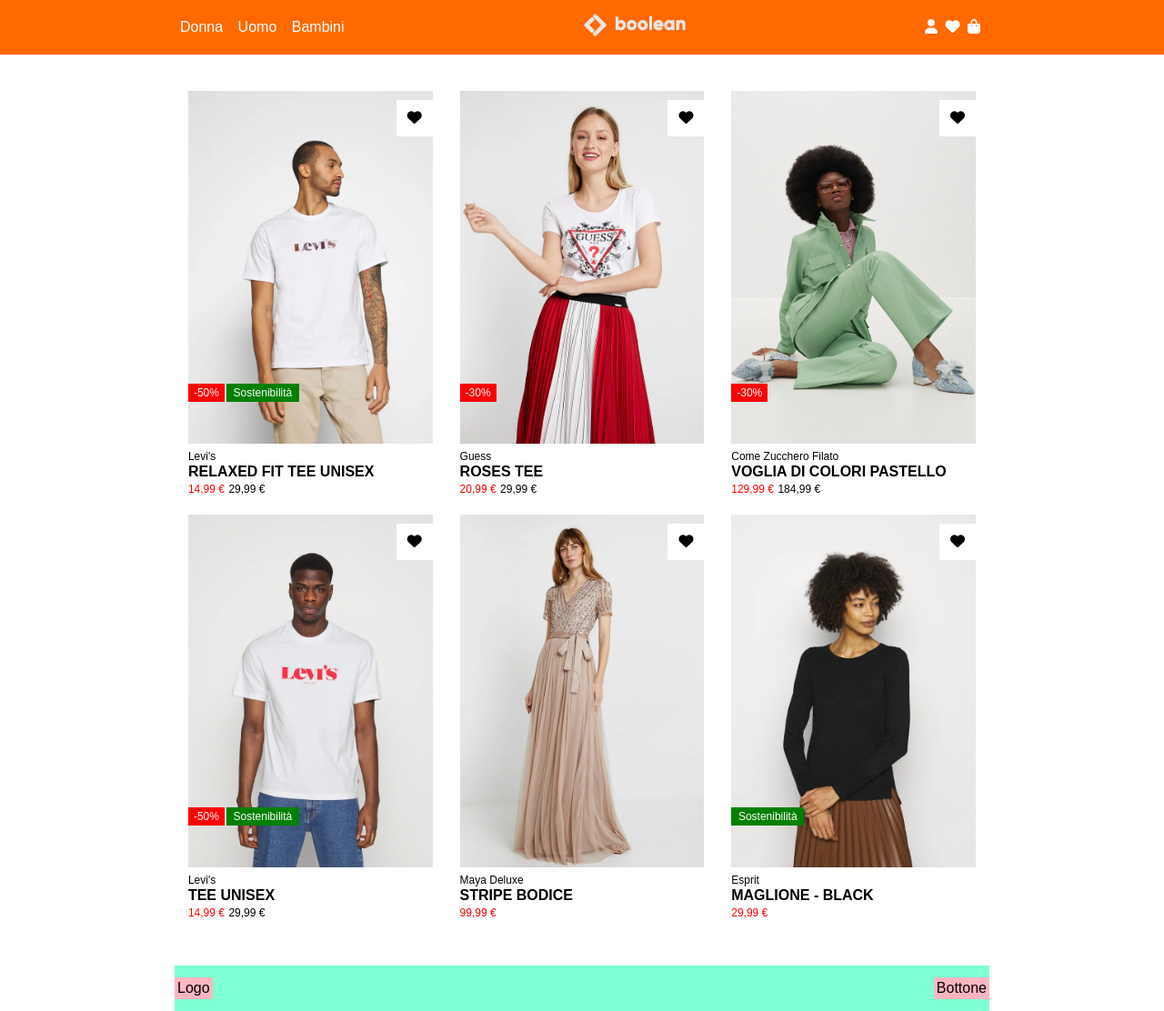
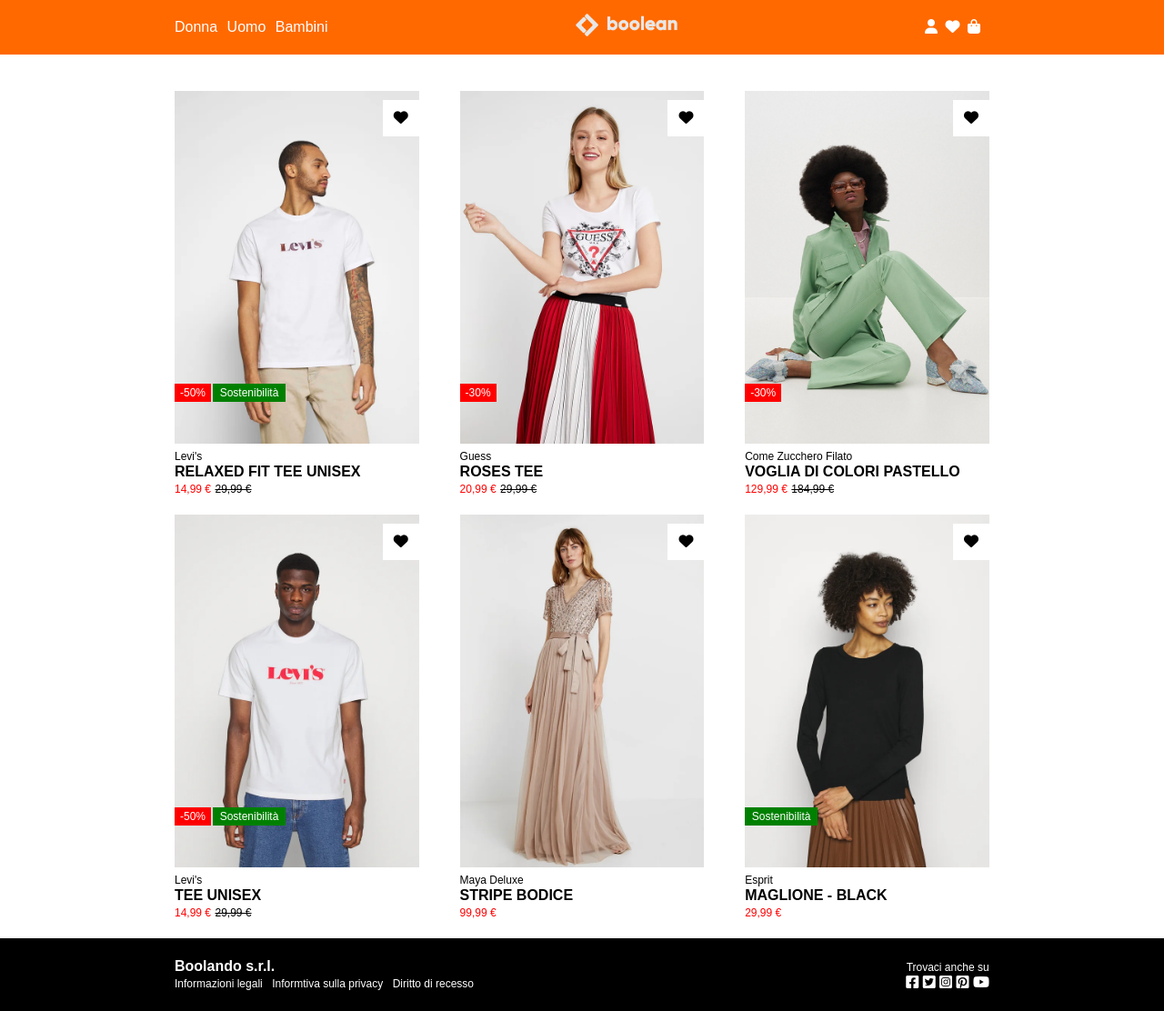
Before and after one commit to ErJump/html-css-boolando, a plain HTML site: page index.html in a window 1280 px wide. Shown: the whole page at 91% size. Drawn offline with Linux system fonts and the light colour scheme.

Commit message:
Esercizio Completo

```diff
--- a/css/style.css
+++ b/css/style.css
@@ -27,20 +27,25 @@ img{
     justify-content: space-between;
 }
 
-ul{
-    text-align: center;
-}
-
-li{
+.menu li{
     display: inline-block;
     list-style: none;
 }
 
-li a{
+.menu li a{
     text-decoration: none;
     display: inline-block;
-    padding: 6px;
+    padding: 6px 6px 0 0;
     color: white;
+}
+
+li a:hover{
+    text-decoration: underline;
+}
+
+.icons i:hover{
+    cursor: pointer;
+    color: black;
 }
 
 .logo img{
@@ -65,7 +70,7 @@ main {
 
 .container{
     display: flex;
-    justify-content: space-around;
+    justify-content: space-between;
     width: 70%;
     margin: 0 auto;
     flex-wrap: wrap;
@@ -105,6 +110,10 @@ main {
     text-align: center;
     line-height: 40px;
     z-index: 3;
+}
+
+.heart:hover{
+    color: red;
 }
 
 .sale{
@@ -162,6 +171,7 @@ h2{
 
 .old-price{
     font-size: 12px;
+    text-decoration: line-through;
 }
 
 .description span{
@@ -172,23 +182,50 @@ h2{
 
 /* footer */
 
+footer{
+    background-color: black;
+}
+
 footer section{
     height: 80px;
     display: flex;
     justify-content: center;
-    align-items: flex-end;
+    align-items: center;
+    color: white;
 }
 
 .footer-content{
     width: 70%;
-    background-color: #7fffd4;
     height: 50px;
     display: flex;
     justify-content: space-between;
     align-items: center;
 }
 
-.footer-content div{
-    background-color: #ffb6c1;
-    padding: 3px;
+.footer-first li{
+    display: inline-block;
+    list-style: none;
 }
+
+.footer-first a{
+    text-decoration: none;
+    padding-right: 6px;
+    color: white;
+}
+
+.footer-first h3{
+    font-size: 16px;
+}
+
+.size-fix{
+    font-size: 12px;
+}
+
+.socials{
+    text-align: center;
+}
+
+.socials i:hover{
+    cursor: pointer;
+    color: #ff6900;
+}
--- a/index.html
+++ b/index.html
@@ -14,9 +14,9 @@
             <div class="head-content">
                 <nav class="menu">
                     <ul>
-                        <li><a href="">Donna</a></li>
-                        <li><a href="">Uomo</a></li>
-                        <li><a href="">Bambini</a></li>
+                        <li><a href="https://www.youtube.com/watch?v=dQw4w9WgXcQ" target="_blank">Donna</a></li>
+                        <li><a href="https://www.youtube.com/watch?v=uYCUNULp868" target="_blank">Uomo</a></li>
+                        <li><a href="https://www.youtube.com/watch?v=dQw4w9WgXcQ" target="_blank">Bambini</a></li>
                     </ul>
                 </nav>
                 <div class="logo"><img src="img/boolean-logo.png" alt=""></div>
@@ -121,8 +121,25 @@
     <footer>
         <section>
             <div class="footer-content">
-                <div class="logo-footer">Logo</div>
-                <div class="bottone">Bottone</div>
+                <div class="footer-first">
+                    <h3>Boolando s.r.l.</h3>
+                    <ul>
+                        <a href="" class="size-fix"><li>Informazioni legali</li></a>
+                        <a href="" class="size-fix"><li>Informtiva sulla privacy</li></a>
+                        <a href="" class="size-fix"><li>Diritto di recesso</li></a>
+                    </ul>
+                </div>
+                <div class="socials">
+                    <span class="size-fix">Trovaci anche su</span>
+                    <br>
+                    <i class="fa-brands fa-facebook-square"></i>
+                    <i class="fa-brands fa-twitter-square"></i>
+                    <i class="fa-brands fa-instagram-square"></i>
+                    <i class="fa-brands fa-pinterest-square"></i>
+                    <i class="fa-brands fa-youtube"></i>
+
+
+                </div>
             </div>
         </section>
     </footer>
```
